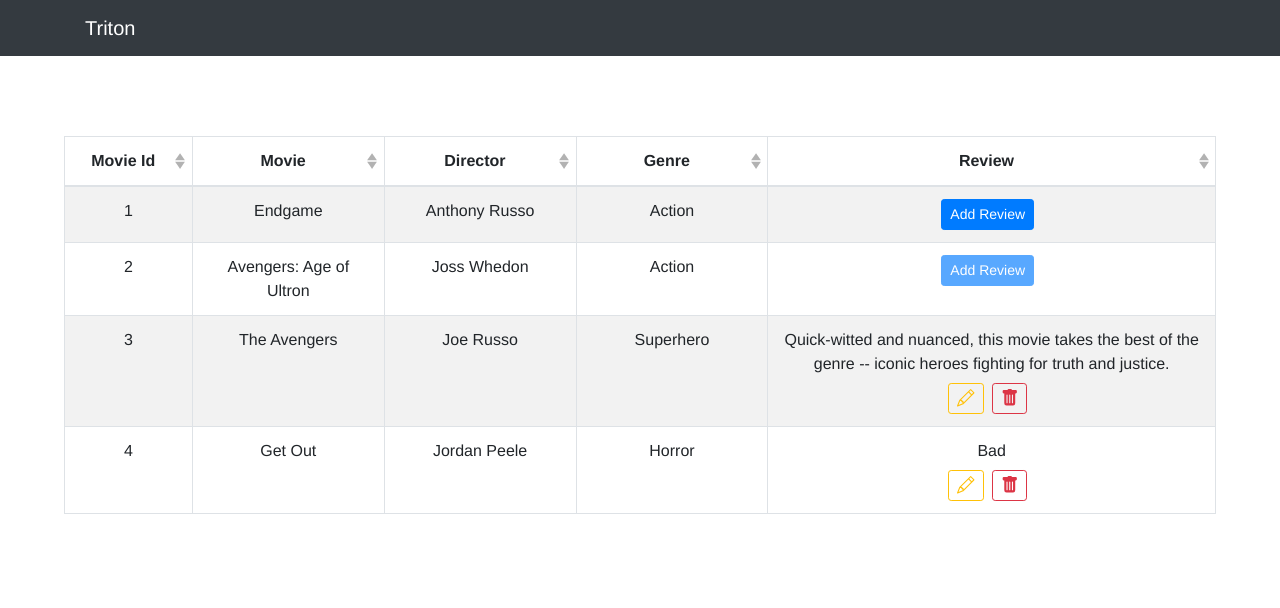
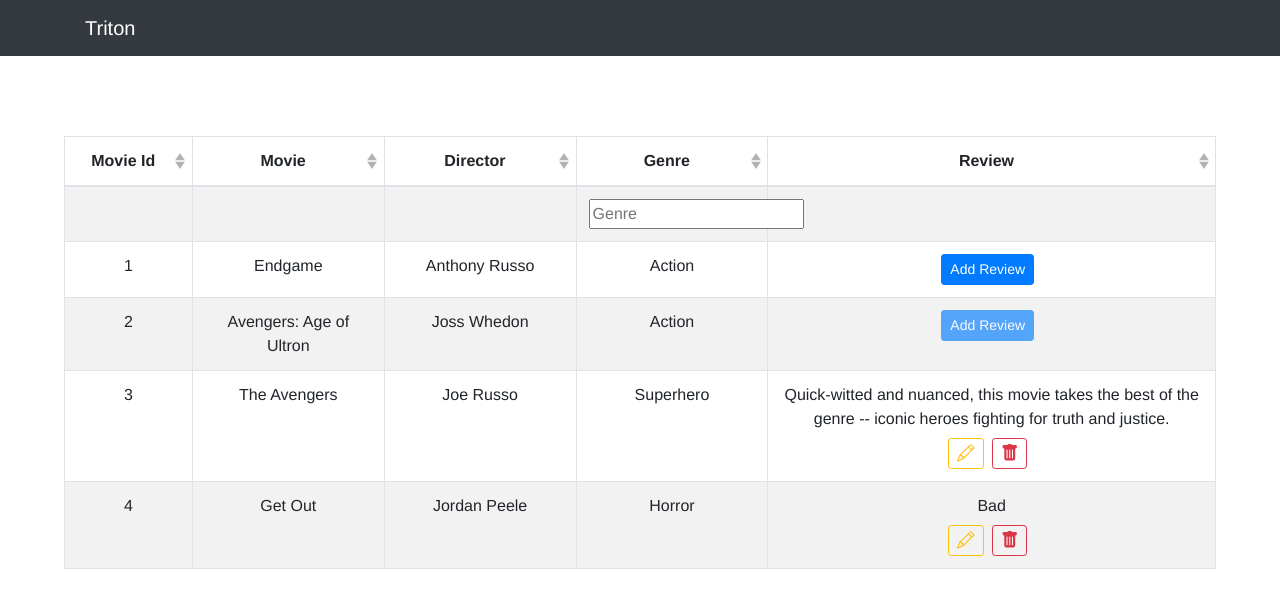
Before and after one commit to annashekhawat/intern-project-frontend, a Vue app: page / in a window 1280 px wide. Shown: the top 608 px of the page. Built offline with nearby package versions, Linux system fonts and the light colour scheme.

Commit message:
added search by genre filter

```diff
--- a/src/components/MoviesTable.vue
+++ b/src/components/MoviesTable.vue
@@ -1,6 +1,6 @@
 <template>
   <div id="moviesTable">
-    <b-table
+      <b-table
       fixed
       responsive
       :striped="striped"
@@ -12,7 +12,7 @@
       :dark="dark"
       :foot-clone="footClone"
       :no-border-collapse="noCollapse"
-      :items="items"
+      :items="filtered"
       :fields="fields"
       :head-variant="headVariant"
       :table-variant="tableVariant">
@@ -26,6 +26,14 @@
         >
       </template>
       <!-- End Code to set column widths individually-->
+
+      <!-- search box for search by genre -->
+      <template slot="top-row" slot-scope="{ fields }">
+        <td v-for="field in fields" :key="field.key">
+          <input v-if= "field.key === 'genre'" v-model="filters[field.key]" :placeholder="field.label">
+        </td>
+      </template>
+      <!--end code for the search feature -->
 
       <!-- Special code for the column 'Review'-->
       <template v-slot:cell(review)="row">
@@ -93,6 +101,13 @@ var datalist = [
             {key: 'director', label: 'Director', sortable: true},
             {key: 'genre', label: 'Genre', sortable: true},
             {key: 'review', label: 'Review', sortable: true}],
+       filters: {
+          movie_id: '',
+          movie: '',
+          director: '',
+          genre: '',
+          review: ''
+        },
         items: datalist,
         tableVariants: [
           'primary',
@@ -155,6 +170,21 @@ var datalist = [
       showReviewLabel: function(row) {
         return row.item.review != '' && !row.item.editingReview;
       }
+    },
+    computed: {
+      filtered: function() {
+        const filtered = this.items.filter(item => {
+        return Object.keys(this.filters).every(key =>
+            String(item[key]).includes(this.filters[key]))
+      })
+      return filtered.length > 0 ? filtered : [{
+        movie_id: '',
+        movie: '',
+        director: '',
+        genre: '',
+        review: ''
+      }]
+      }
     }
   }
 </script>
```
